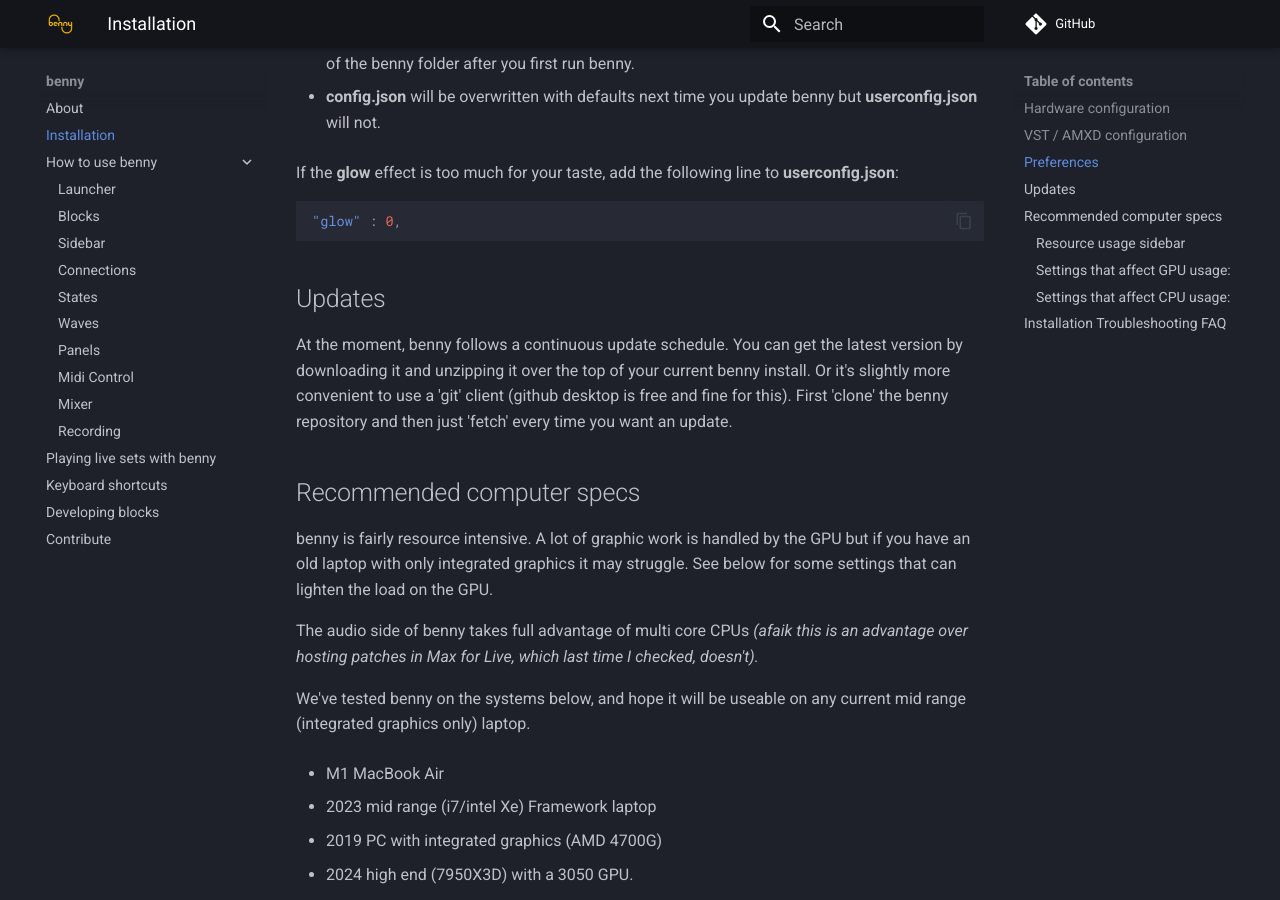
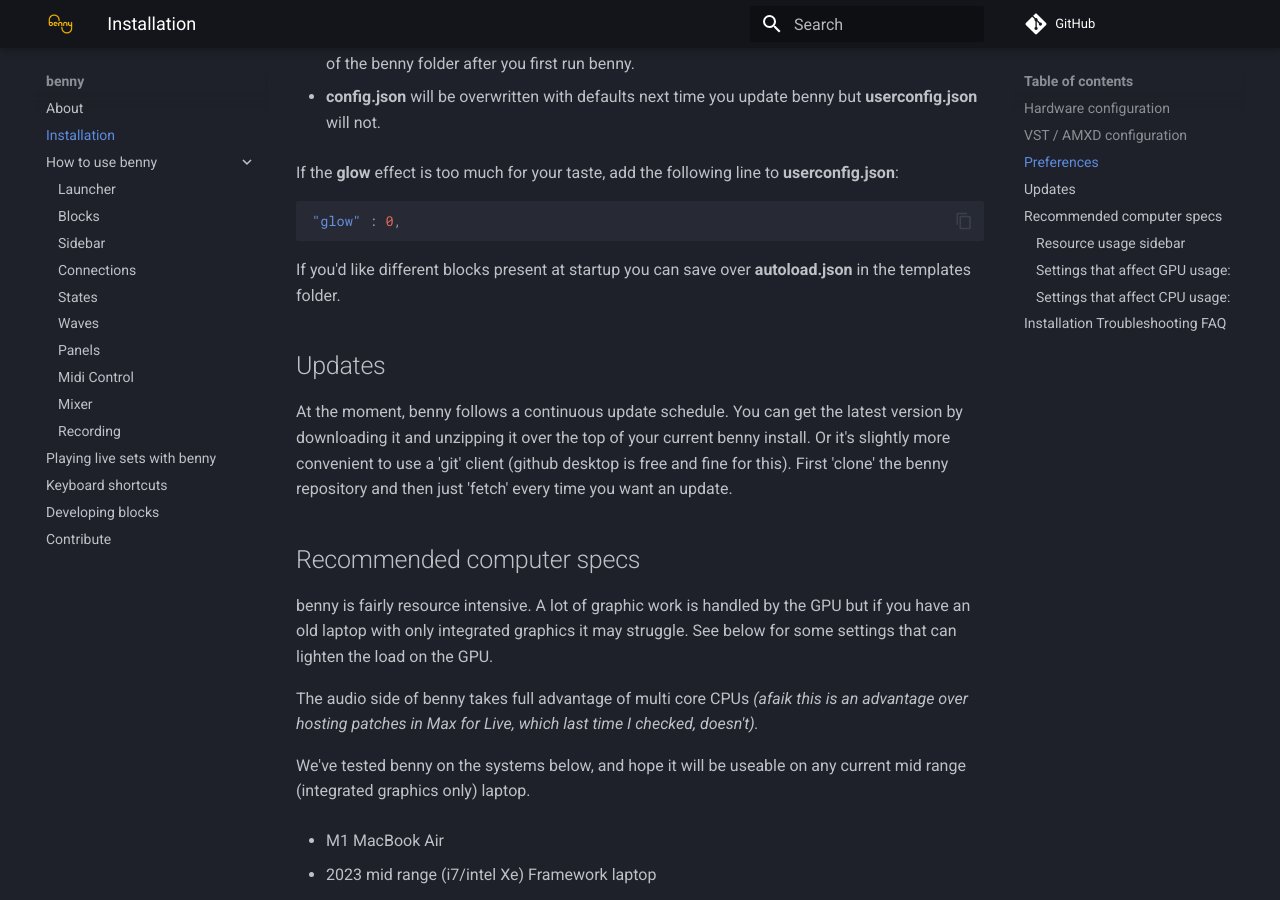
Before and after one commit to playbenny/benny_manual, an MkDocs documentation site: the page built from docs/installation.md, in a window 1280 px wide and 900 px high, scrolled down 2019 px. Built offline with MkDocs 1.6.1 and Material for MkDocs 9.7.7, drawn with Linux system fonts in a browser that asks for light colours; comment, search, counter and statistics services are not loaded.

Commit message:
autoload mentioned

````diff
--- a/docs/installation.md
+++ b/docs/installation.md
@@ -62,6 +62,8 @@
 ```json
 "glow" : 0,
 ```
+
+If you'd like different blocks present at startup you can save over **autoload.json** in the templates folder.
 
 ## Updates
 
````
